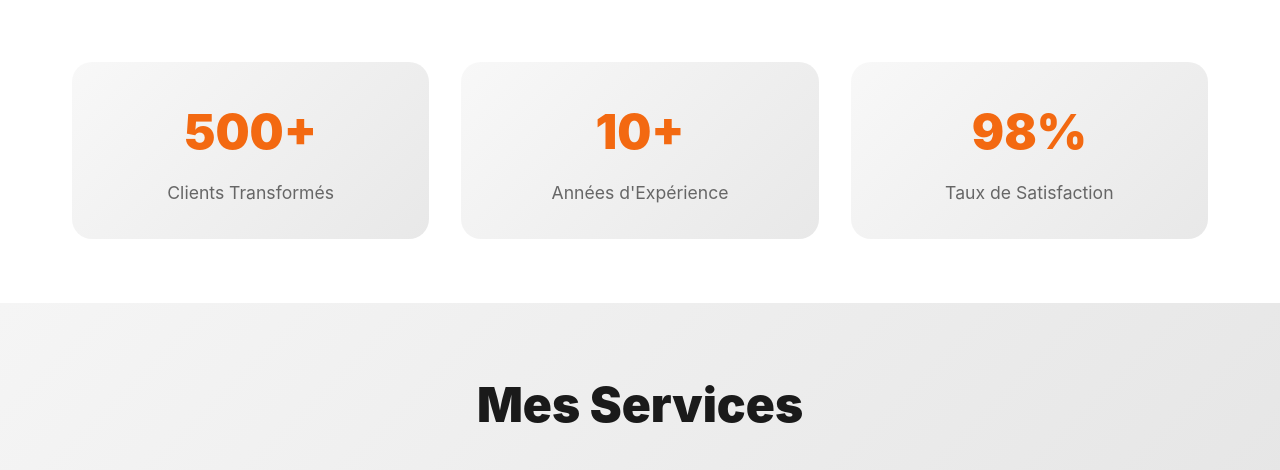
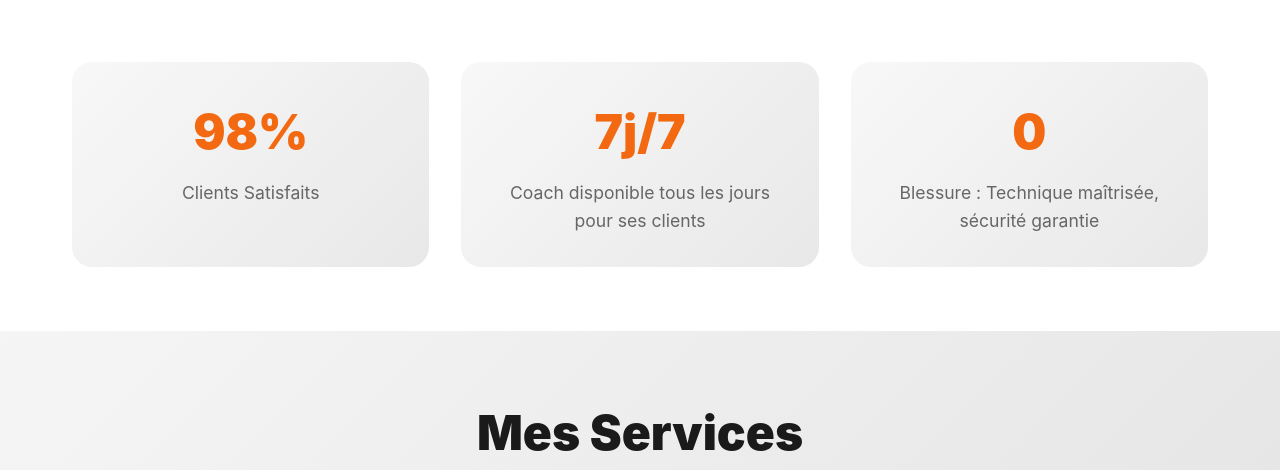
Before and after one commit to avariable2/bengym-trainer, a plain HTML site: page index.html in a window 1280 px wide. Shown: the part 802-1272 px from the top of the page. Drawn offline with Linux system fonts and the light colour scheme.

Commit message:
Refonte section statistiques et mise à jour copyright 2025

```diff
--- a/index.html
+++ b/index.html
@@ -60,16 +60,16 @@
             <div class="container">
                 <div class="stats-grid">
                     <div class="stat-card animate-on-scroll">
-                        <h3 class="stat-number">500+</h3>
-                        <p class="stat-label">Clients Transformés</p>
+                        <h3 class="stat-number">98%</h3>
+                        <p class="stat-label">Clients Satisfaits</p>
                     </div>
                     <div class="stat-card animate-on-scroll">
-                        <h3 class="stat-number">10+</h3>
-                        <p class="stat-label">Années d'Expérience</p>
+                        <h3 class="stat-number">7j/7</h3>
+                        <p class="stat-label">Coach disponible tous les jours pour ses clients</p>
                     </div>
                     <div class="stat-card animate-on-scroll">
-                        <h3 class="stat-number">98%</h3>
-                        <p class="stat-label">Taux de Satisfaction</p>
+                        <h3 class="stat-number">0</h3>
+                        <p class="stat-label">Blessure : Technique maîtrisée, sécurité garantie</p>
                     </div>
                 </div>
             </div>
@@ -460,7 +460,7 @@
                 </div>
             </div>
             <div class="footer-bottom">
-                <p>&copy; 2024 BenGym Trainer. Tous droits réservés.</p>
+                <p>&copy; 2025 BenGym Trainer. Tous droits réservés.</p>
             </div>
         </div>
     </footer>
```
